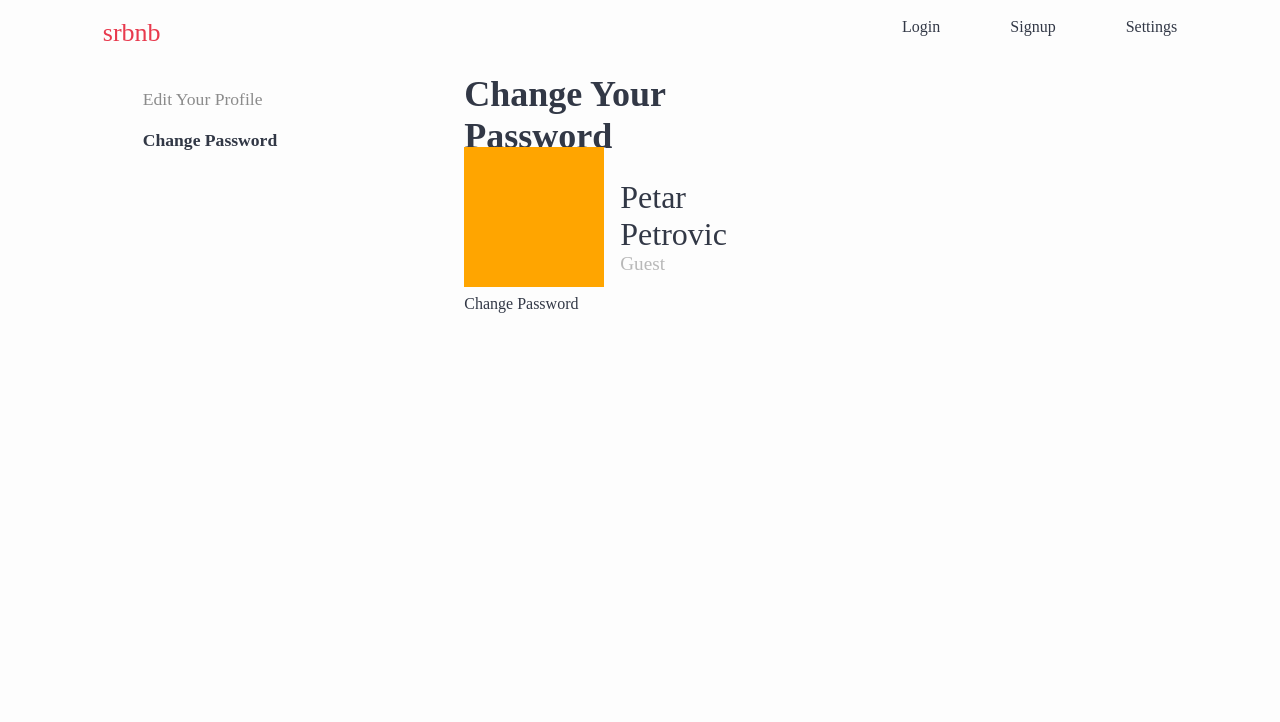
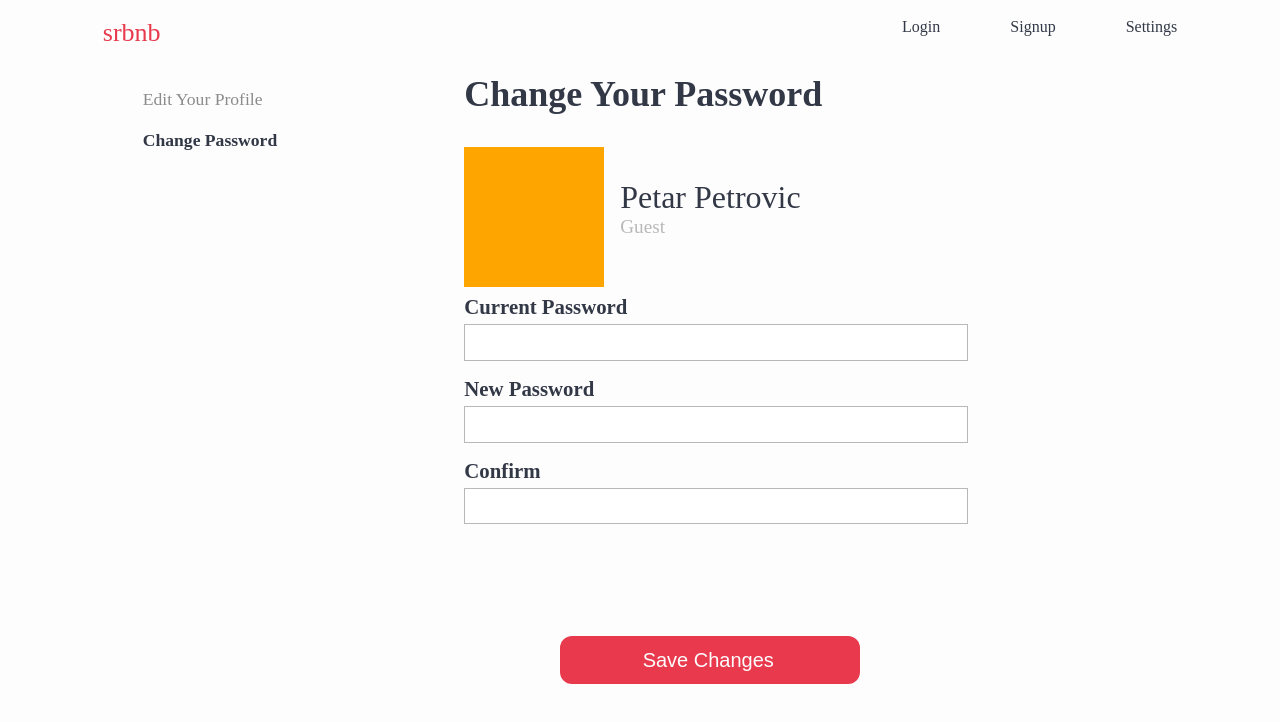
Before and after one commit to igorroncevic/wp2020-srbnb, a Vue app in the folder client/wp2020-client/: page /settings/change-password in a window 1280 px wide. Shown: the top 722 px of the page. Built offline with nearby package versions, Linux system fonts and the light colour scheme; the HTML template or start-up script is replaced by a standard one.

Commit message:
FE - Change Password

```diff
--- a/client/wp2020-client/src/components/ChangePassword.vue
+++ b/client/wp2020-client/src/components/ChangePassword.vue
@@ -1,15 +1,42 @@
 <template>
   <div class="">
-     Change Password
+     <form action method="post">
+      <SimpleInput label="Current Password" v-model="currentPassword" :inputValue="''" />
+      <SimpleInput label="New Password" v-model="newPassword" :inputValue="''" />
+      <SimpleInput label="Confirm" v-model="confirmPassword" :inputValue="''" />
+      <Button text="Save Changes" width="300" fontsize="20" id="button" @clicked="submitForm" />
+    </form>
   </div>
 </template>
 
 <script>
+import SimpleInput from "./form-components/SimpleInput.vue";
+import Button from "./form-components/Button.vue";
+
 export default {
-
-}
+  components: {
+    SimpleInput,
+    Button
+  },
+  data() {
+    return {
+      currentPassword: "",
+      newPassword: "",
+      confirmPassword: ""
+    };
+  },
+  methods: {
+    submitForm(){
+       console.log("Current Password: " + this.currentPassword + ", new password: " + this.newPassword + ", confirm: " + this.confirmPassword);
+    }
+  }
+};
 </script>
 
-<style>
+<style scoped>
+#button {
+  margin-left: 6rem;
+  margin-top: 6rem;
+}
 
 </style>
```
